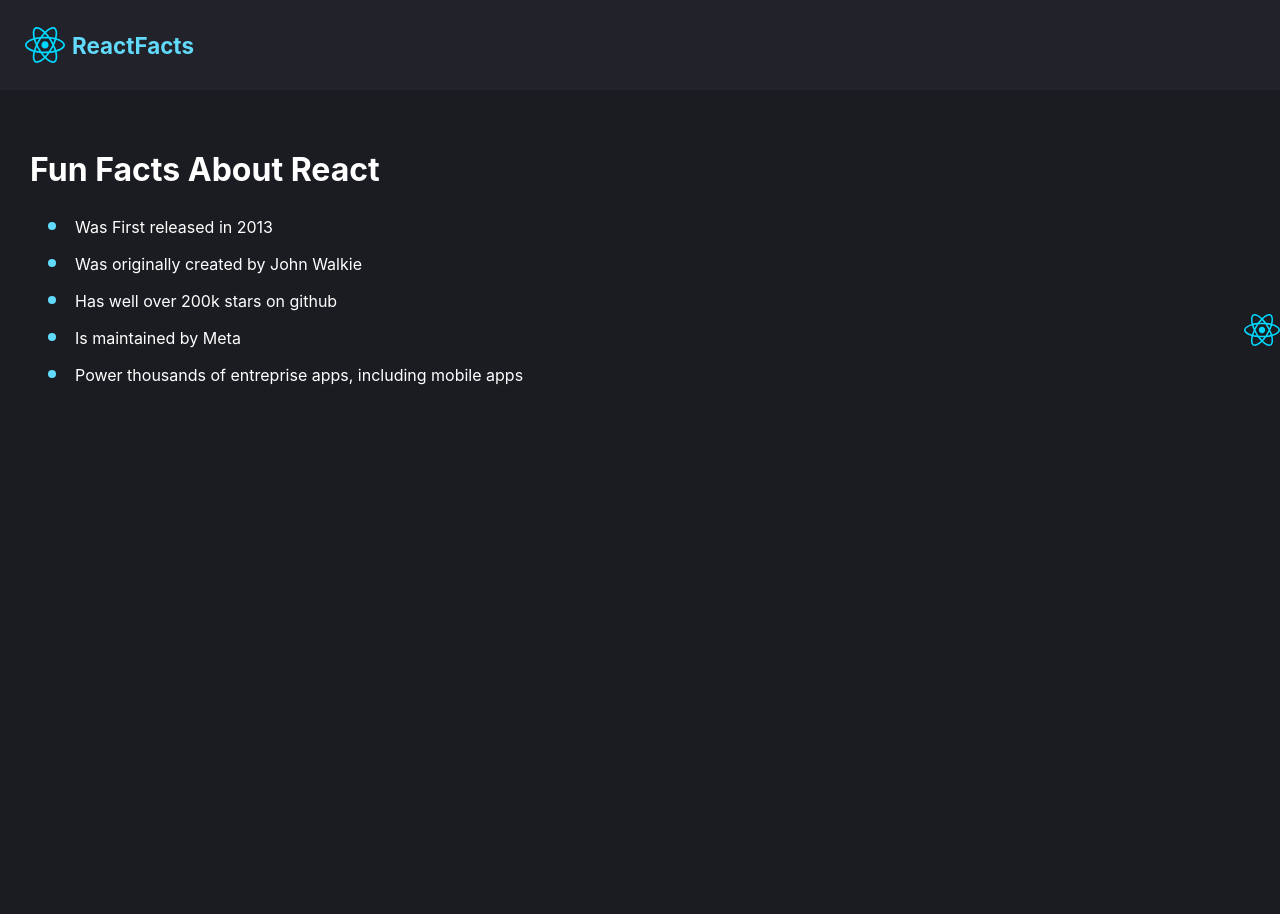
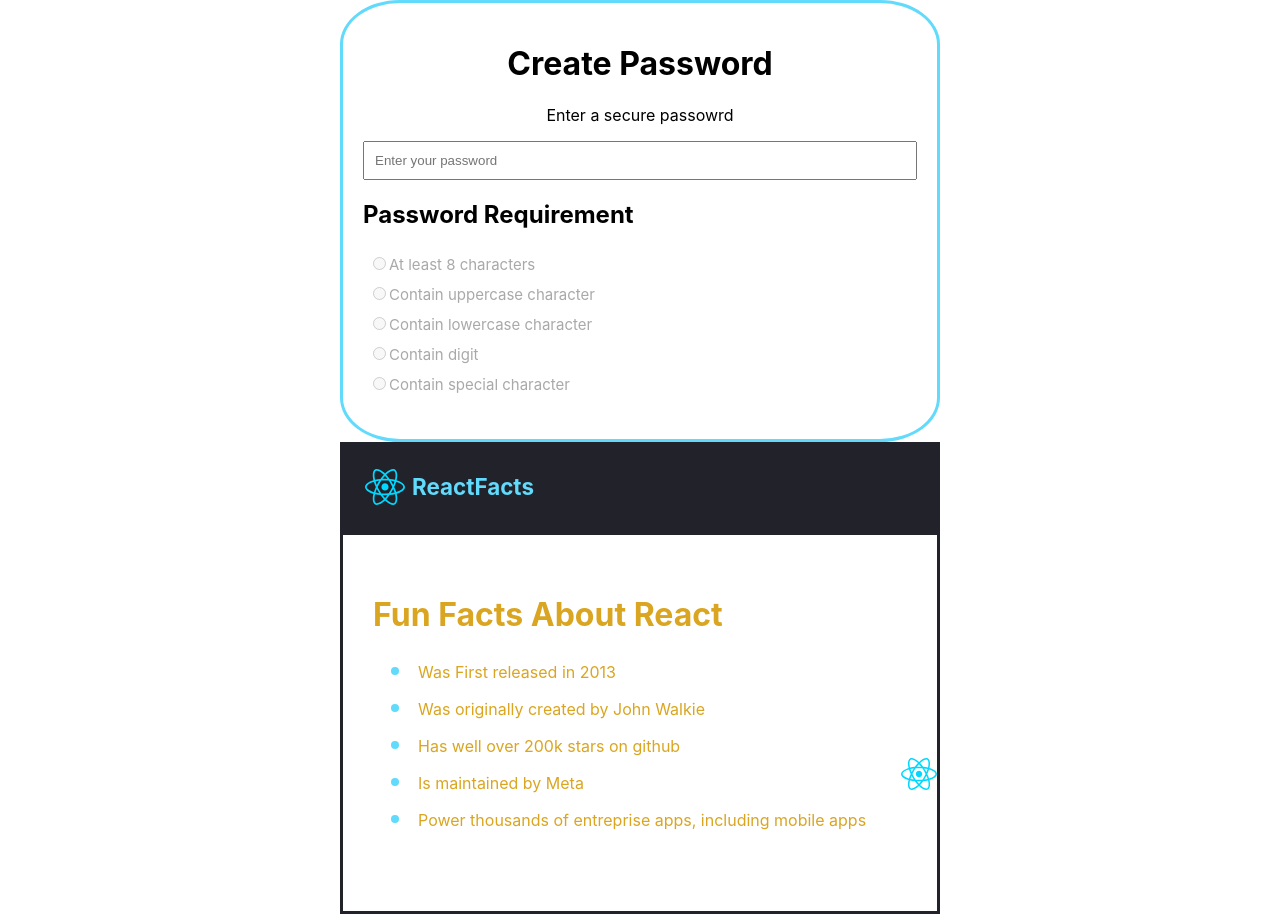
Before and after one commit to irumvag/React-Learning, a React (Vite) app in the folder mental-model/: page / in a window 1280 px wide. Before the commit the page ends 800 px from the top, so only its background shows below. Built offline with nearby package versions, Linux system fonts and the light colour scheme.

Commit message:
feat:correcting mental modal question

```diff
--- a/mental-model/src/App.jsx
+++ b/mental-model/src/App.jsx
@@ -1,9 +1,11 @@
 import Navbar from './components/Navbar'
 import Main from './components/Main'
+import CreatePassword from './components/CreatePassword'
 
 export default function(){
     return (
         <>
+        <CreatePassword />
         <Navbar />
         <Main />
         </>
--- /dev/null
+++ b/mental-model/src/components/CreatePassword.jsx
@@ -0,0 +1,37 @@
+import React from "react";
+export default function CreatePassword(){
+    const [checkPass,setCheckPass] = React.useState()
+    const [isDisabled,setDisabled] = React.useState(true)
+    function handleSubmit(){
+    }
+    function handleChange(){
+
+    }
+    return (
+        <>
+
+        <form action={handleSubmit} className="formContent">
+             <center>
+                <h1>Create Password</h1>
+                <p>Enter a secure passowrd</p>
+            </center>
+            <label htmlFor="password">
+                <input type="password" name="password" placeholder="Enter your password" className="input" onChange={handleChange} />
+            </label>
+            <div className="verfication">
+            <label htmlFor="password requirements">
+                <h2>Password Requirement</h2>
+                <label htmlFor="Password Requirement" className="radioButton"><input type="radio" disabled  name="check8Char" id="" value='At least 8 characters'/>At least 8 characters</label>
+                <label htmlFor="Password Requirement" className="radioButton"><input type="radio" disabled  name="checkUppercase" id="" value='Contain uppercase character'/>Contain uppercase character</label>
+                <label htmlFor="Password Requirement" className="radioButton"><input type="radio" disabled  name="checkLowercase" id="" value='Contain lowercase character'/>Contain lowercase character</label>
+                <label htmlFor="Password Requirement" className="radioButton"><input type="radio" disabled  name="checkDigit" id="" value=''/>Contain digit</label>
+                <label htmlFor="Password Requirement" className="radioButton"><input type="radio" disabled  name="checkSpecial" id="" value=''/>Contain special character</label>
+            </label>
+            </div>
+            <label htmlFor="submit">
+                {/* <button {`${isDisabled?'disabled':''}`} className="input">Submit</button> */}
+            </label>
+        </form>
+        </>
+    )
+}
--- a/mental-model/src/index.css
+++ b/mental-model/src/index.css
@@ -5,13 +5,15 @@
 body {
     margin: 0;
     font-family: Inter, sans-serif;
-    background-color:#1b1c21;
+    /* background-color:#1b1c21; */
 }
 
 header {
     height: 90px;
     background-color: #21222A;
     padding: 30px 25px;
+    width: 600px;
+    margin:auto;
 }
 
 nav {
@@ -37,7 +39,10 @@ main{
   background-repeat: no-repeat;
   background-position-x: right;
   background-position-y: 65%;
-  color:white;
+  color:goldenrod;
+  margin: auto;
+  width: 600px;
+  border: #21222A solid;
 }
 main > h1{
   font-style: bold;
@@ -50,3 +55,27 @@ main > ul >li::marker{
   color:#61DAFB;
   font-size: 1.5rem;
 }
+.formContent{
+  width:600px;
+  padding:20px;
+  margin:auto;
+  align-items: center;
+  border-radius: 10%;
+  border: solid #61DAFB ;
+}
+
+.input{
+  width: 100%;
+  padding: 10px;
+  align-self: center;
+  border: 0.1;
+}
+.radioButton{
+  display: block;
+  font-size: 15px;
+  padding: 5px;
+  color:darkgrey
+}
+.verfication{
+  margin-bottom: 20px;
+}
```
Also changed, not shown: 1 other file (tests, documents, lock files or other folders).
